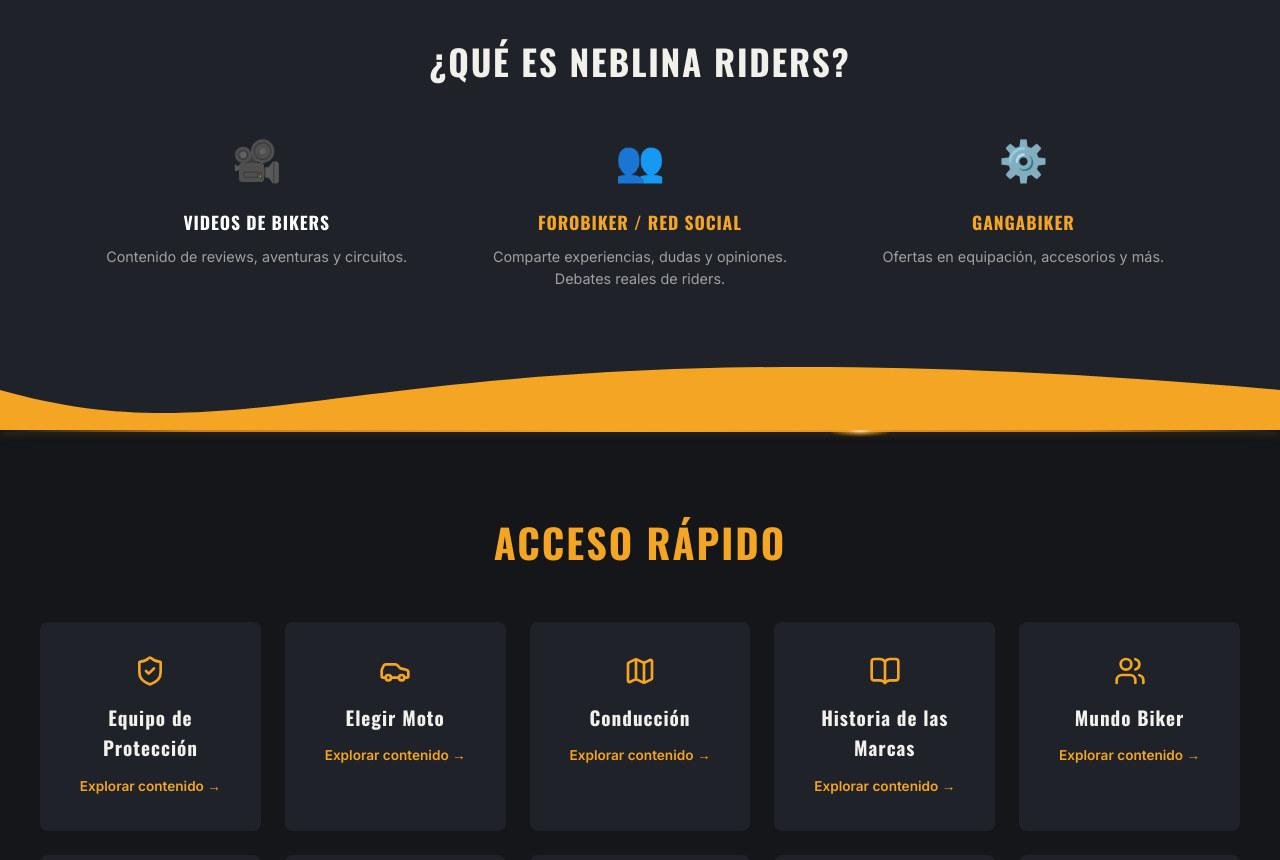
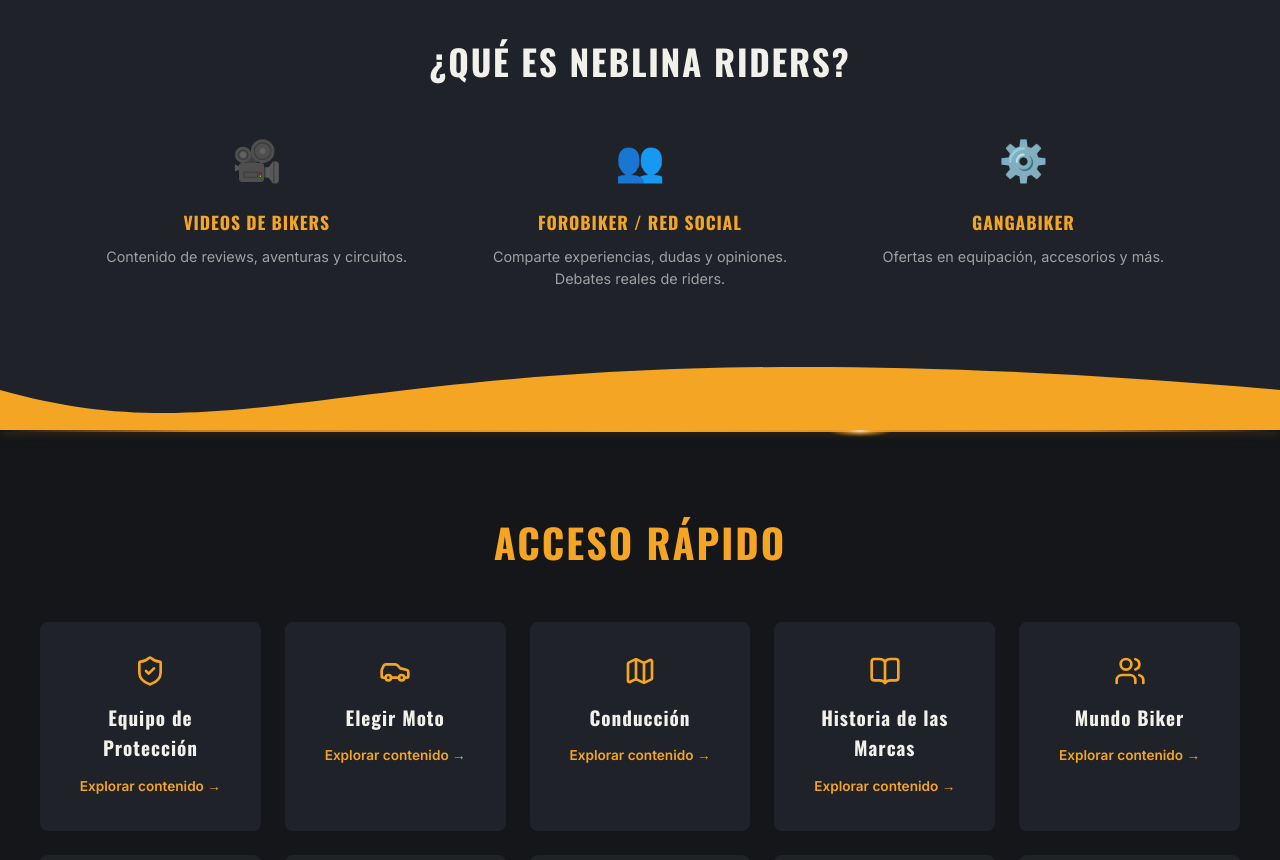
Before and after one commit to Omartinezpaz/neblinriders.com, a React (Vite) app in the folder frontend/: page / in a window 1280 px wide. Shown: the part 960-1820 px from the top of the page. Built offline with nearby package versions, Linux system fonts and the light colour scheme; no server answers.

Commit message:
feat: agregar enlace a la sección Videos de Bikers en Features

```diff
--- a/frontend/src/components/Features.jsx
+++ b/frontend/src/components/Features.jsx
@@ -10,11 +10,11 @@ export default function Features() {
       </div>
       <div className="features-grid">
 
-        <div className="feature-card">
+        <Link to="/videos" className="feature-card" style={{ textDecoration: 'none', color: 'inherit' }}>
           <div className="feature-icon">🎥</div>
-          <h3>Videos de Bikers</h3>
+          <h3 style={{ color: 'var(--nr-ambar-primario)' }}>Videos de Bikers</h3>
           <p>Contenido de reviews, aventuras y circuitos.</p>
-        </div>
+        </Link>
         <Link to="/foro" className="feature-card" style={{ textDecoration: 'none', color: 'inherit' }}>
           <div className="feature-icon">👥</div>
           <h3 style={{ color: 'var(--nr-ambar-primario)' }}>ForoBiker / Red social</h3>
```
